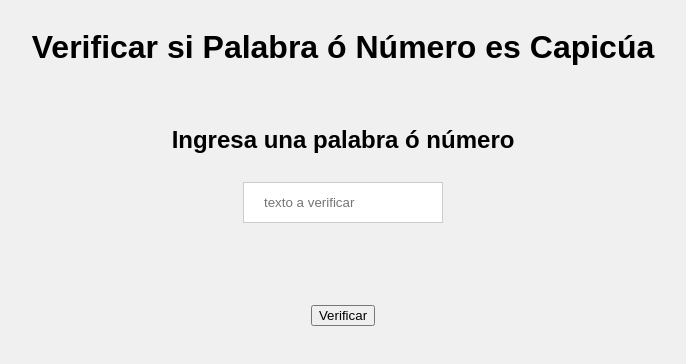
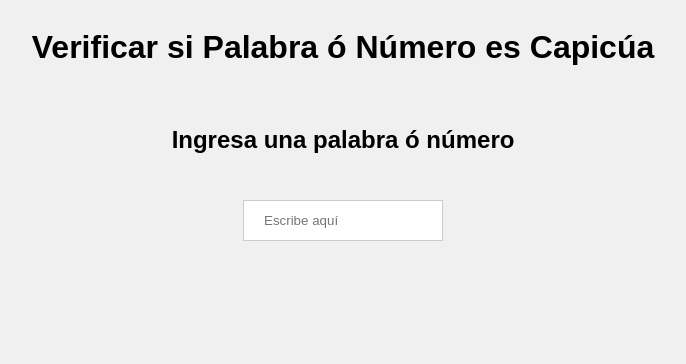
Before and after one commit to CarlosL928/Evidencia1_Angular, an Angular app: page / in a window 1280 px wide. Shown: the top 364 px of the page, without its empty margins (297-983 px from the left). Built offline with nearby package versions, Linux system fonts and the light colour scheme.

Commit message:
Codigo mas simple

```diff
--- a/src/app/input/input.component.html
+++ b/src/app/input/input.component.html
@@ -1,14 +1,21 @@
+
 <h1>Verificar si Palabra ó Número es Capicúa</h1>
-<br>
-<h2>Ingresa una palabra ó número</h2>
-<div class="input">
-    <input type="text" placeholder="texto a verificar" [(ngModel)] = 'numero'>
-</div>
-<br>
-<p>{{num_inv}}</p>
+
 <br>
 
-<div class="btn">
-    <button (click)="verificar()">Verificar</button>
+<h2>Ingresa una palabra ó número</h2>
 
-</div>
+<br>
+   <!-- Campo de entrada para que el usuario ingrese la palabra o número a verificar.
+        Utiliza ngModel para enlazar bidireccionalmente el valor del input con la propiedad 'palabra' del componente.
+        ngModelChange llama a la función 'verificar()' cada vez que el valor del input cambia. -->
+   <input type="text" [(ngModel)]="palabra" (ngModelChange)="verificarCapicua()" placeholder="Escribe aquí" />
+
+<div>
+
+<br>
+<!--
+     Muestra el valor de 'pal_inv', que es actualizado por la función 'verificar()' -->
+<p>{{resultado}}</p>
+
+<br>
--- a/src/app/input/input.component.ts
+++ b/src/app/input/input.component.ts
@@ -10,24 +10,12 @@ import { FormsModule } from '@angular/forms';
 })
 export class InputComponent {
 
-  numero: string = '';
-  num_inv: string = '';
 
 
-  conversion():boolean{
+  palabra: string = '';
+  resultado: string = '';
 
-    const invertido = this.numero.split('').reverse().join('');
-    return this.numero === invertido;
-    }
-
-
-    verificar(){
-    if(this.conversion()){
-      this.num_inv = "El número es capicúa"
-    }else{
-      this.num_inv = "El número no es capicúa";
-    }
+  verificarCapicua() {
+    this.resultado = this.palabra === this.palabra.split('').reverse().join('') ? `${this.palabra} Es capicúa` : `${this.palabra} No es capicúa`;
   }
-
-
 }
```
